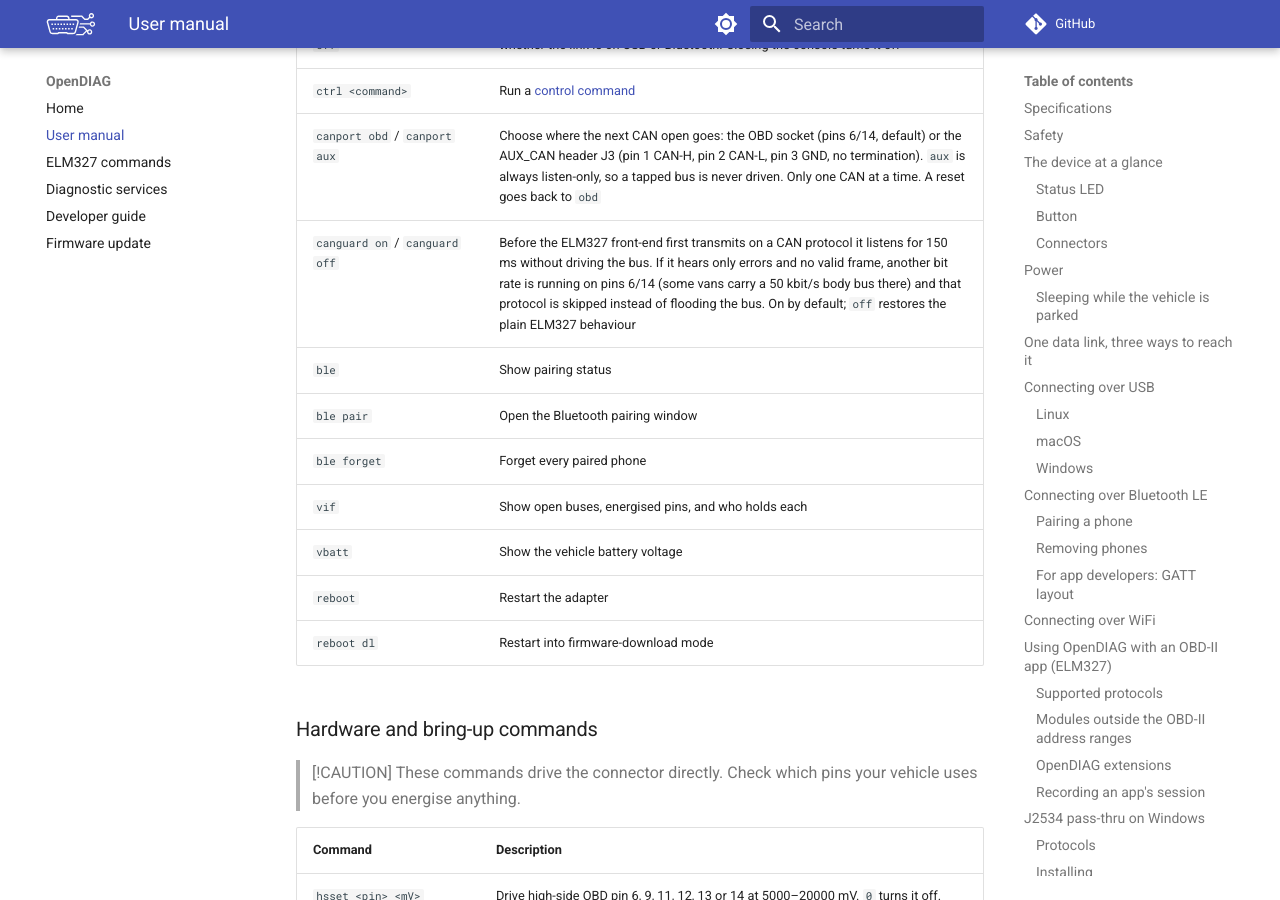
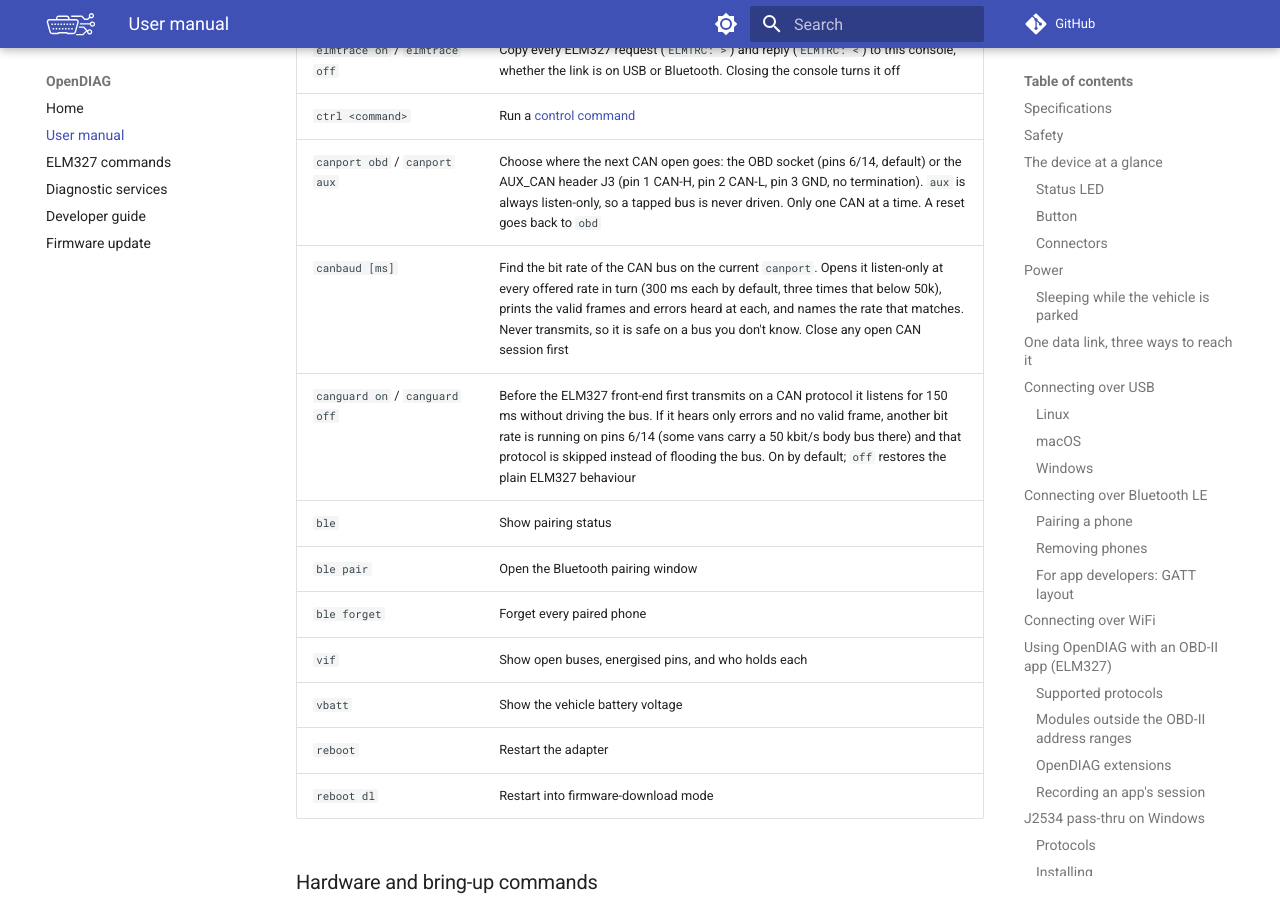
Before and after one commit to maximus64/opendiag-firmware, an MkDocs documentation site: the page built from docs/manual.md, in a window 1280 px wide and 900 px high, scrolled down 16805 px. Built offline with MkDocs 1.6.1 and Material for MkDocs 9.7.7, drawn with Linux system fonts in a browser that asks for light colours; comment, search, counter and statistics services are not loaded; some of the changed text lies outside the part shown.

Commit message:
docs/manual.md: document canbaud
The shell table gains 'canbaud', and the SLCAN listen-only section
points at it.

```diff
--- a/docs/manual.md
+++ b/docs/manual.md
@@ -495,7 +495,8 @@ doesn't acknowledge frames or send error frames, and refuses to transmit: `t`, `
 with a BELL. Received frames arrive as usual.
 
 Use it to sniff a bus you don't know yet, for example to find its bit rate: try each `S<n>` with
-`L`, and keep the one that shows frames. A wrong rate does no harm in listen-only.
+`L`, and keep the one that shows frames. A wrong rate does no harm in listen-only. The debug
+shell's `canbaud` does that search for you.
 
 - `O` still opens the channel normally, so nothing changes for tools that never send `L`.
 - To go from one mode to the other, close the channel with `C` first. Changing the bit rate with
@@ -589,6 +590,7 @@ for the list of commands.
 | `elmtrace on` / `elmtrace off` | Copy every ELM327 request (`ELMTRC: >`) and reply (`ELMTRC: <`) to this console, whether the link is on USB or Bluetooth. Closing the console turns it off |
 | `ctrl <command>` | Run a [control command](#control-commands) |
 | `canport obd` / `canport aux` | Choose where the next CAN open goes: the OBD socket (pins 6/14, default) or the AUX_CAN header J3 (pin 1 CAN-H, pin 2 CAN-L, pin 3 GND, no termination). `aux` is always listen-only, so a tapped bus is never driven. Only one CAN at a time. A reset goes back to `obd` |
+| `canbaud [ms]` | Find the bit rate of the CAN bus on the current `canport`. Opens it listen-only at every offered rate in turn (300 ms each by default, three times that below 50k), prints the valid frames and errors heard at each, and names the rate that matches. Never transmits, so it is safe on a bus you don't know. Close any open CAN session first |
 | `canguard on` / `canguard off` | Before the ELM327 front-end first transmits on a CAN protocol it listens for 150 ms without driving the bus. If it hears only errors and no valid frame, another bit rate is running on pins 6/14 (some vans carry a 50 kbit/s body bus there) and that protocol is skipped instead of flooding the bus. On by default; `off` restores the plain ELM327 behaviour |
 | `ble` | Show pairing status |
 | `ble pair` | Open the Bluetooth pairing window |
```
